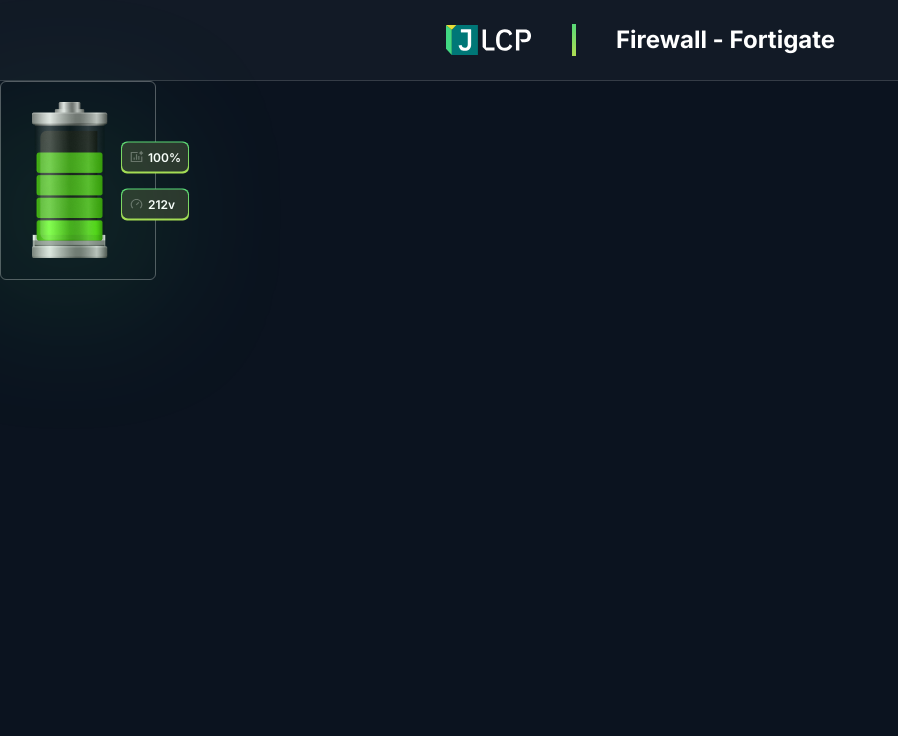
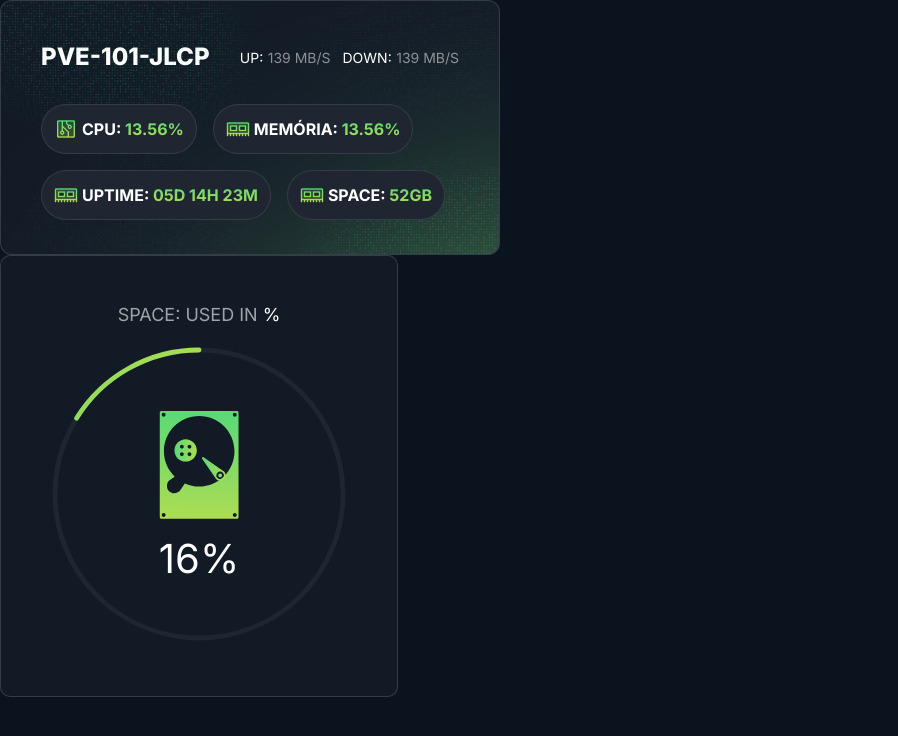
Before and after one commit to Aldovani/dashboard-JLCP, a plain HTML site: page index.html in a window 1280 px wide. Shown: the whole page, without its empty margins (0-898 px from the left). Drawn offline with Linux system fonts and the light colour scheme.

Commit message:
add card and circle progress

```diff
--- a/index.html
+++ b/index.html
@@ -14,30 +14,91 @@
     <link rel="stylesheet" href="styles/main.css" />
   </head>
   <body>
-    <!-- <div class="elipse"></div> -->
-    <header class="header">
-      <img src="assets/logo.svg" alt="Logo" />
-      <div class="divider"></div>
-      <span>Firewall - Fortigate</span>
-    </header>
+    <div class="card">
+      <header>
+        <h3>PVE-101-JLCP</h3>
 
-    <div class="battery">
-      <img src="assets/bateria.png" alt="" />
-      <div class="elipse"></div>
-      <div class="infos">
-        <div class="container-info">
-          <div class="info">
-            <img src="assets/bar-chart-box-ai-line.svg" alt="" />
-            <span>100%</span>
-          </div>
+        <div>
+          <div><span>UP:</span> <span>139 MB/S</span></div>
+          <div><span>DOWN:</span> <span>139 MB/S</span></div>
         </div>
-        <div class="container-info">
-          <div class="info">
-            <img src="assets/speed-up-line.svg" alt="" />
-            <span>212v</span>
-          </div>
+      </header>
+
+      <div class="content">
+        <div class="item">
+          <img src="assets/Circuitry.svg" alt="" />
+          <h4>CPU: <span>13.56%</span></h4>
+        </div>
+        <div class="item">
+          <img src="assets/Memory.svg" alt="" />
+          <h4>MEMÓRIA: <span>13.56%</span></h4>
+        </div>
+        <div class="item">
+          <img src="assets/Memory.svg" alt="" />
+          <h4>UPTIME: <span>05D 14H 23M</span></h4>
+        </div>
+        <div class="item">
+          <img src="assets/Memory.svg" alt="" />
+          <h4>SPACE: <span>52GB</span></h4>
         </div>
       </div>
+      <div class="elipse"></div>
+      <div class="texture"></div>
     </div>
+
+    <div class="card-circle-progress">
+      <h3>SPACE: USED IN <span>%</span></h3>
+
+      <div class="container">
+        <div class="center">
+          <img src="assets/space.svg" alt="" />
+          <h4>16%</h4>
+        </div>
+        <svg
+          width="300"
+          height="300"
+          viewBox="-31.25 -31.25 312.5 312.5"
+          version="1.1"
+          xmlns="http://www.w3.org/2000/svg"
+          style="transform: rotate(-90deg)"
+        >
+          <circle
+            r="150"
+            cx="125"
+            cy="125"
+            fill="transparent"
+            stroke="#ffffff"
+            stroke-width="5"
+            stroke-opacity="0.05"
+          ></circle>
+          <circle
+            class="circle-progress"
+            r="150"
+            cx="125"
+            cy="125"
+            stroke="url(#paint0_linear_3820_3742)"
+            stroke-width="5"
+            stroke-linecap="round"
+            fill="transparent"
+            stroke-dasharray="940px"
+          ></circle>
+          <defs>
+            <linearGradient
+              id="paint0_linear_3820_3742"
+              x1="338.789"
+              y1="7530.29"
+              x2="-263.108"
+              y2="7515.68"
+              gradientUnits="userSpaceOnUse"
+            >
+              <stop stop-color="#E8DF38" />
+              <stop offset="1" stop-color="#41D882" />
+            </linearGradient>
+          </defs>
+        </svg>
+      </div>
+    </div>
+
+    <script src="scripts/main.js"></script>
   </body>
 </html>
--- /dev/null
+++ b/scripts/main.js
@@ -0,0 +1,2 @@
+var r = document.querySelector('.card-circle-progress');
+r.style.setProperty('--progress', '16');
--- a/styles/main.css
+++ b/styles/main.css
@@ -1,93 +1,138 @@
 html,
 body {
-  font-family: "Inter" serif;
+  font-family: "Inter", serif;
   background: #0b131f;
 }
 
-
-.header {
+.card {
+  padding: 40px;
+  width: 500px;
+  height: 255px;
+  border-radius: 12px;
+  border: 1px solid rgba(255, 255, 255, 0.15);
   background: #121a26;
-  width: 100%;
-  display: flex;
-  align-items: center;
-  justify-content: center;
-  border-bottom: 1px solid rgba(255, 255, 255, 0.15);
-  padding: 24px 0;
-  gap: 40px;
+  overflow: hidden;
+  position: relative;
 }
 
-.header .divider {
-  width: 4px;
-  height: 32px;
-
-  background: linear-gradient(1.39deg, #e8df38 -66.39%, #41d882 125.92%);
+.card header {
+  display: flex;
+  justify-content: space-between;
+  align-items: center;
+}
+.card header h3 {
+  font-size: 24px;
+  font-weight: 800;
+  line-height: 130%;
+  color: #fff;
+}
+.card header > div {
+  display: flex;
+  gap: 12px;
+}
+.card header div span {
+  font-size: 14px;
+}
+.card header div span:first-child {
+  color: #fff;
+}
+.card header div span:last-child {
+  color: rgba(255, 255, 255, 0.5);
 }
 
-.header span {
-  font-family: Inter;
-  font-size: 24px;
-  font-weight: 700;
-  line-height: 31.2px;
-  text-align: center;
-  color: #fff;
-}
-
-.battery {
-  border: 1px solid rgba(255, 255, 255, 0.3);
+.card .content {
+  margin-top: 32px;
+  display: flex;
+  flex-wrap: wrap;
+  gap: 16px;
   position: relative;
-  width: 156px;
-  display: flex;
-  align-items: center;
-  justify-content: start;
-  padding: 20px 0 20px 30px;
-  border-radius: 6px;
-}
-.battery img{
-  user-select: none;
-}
-.battery .elipse{
-  background: rgba(58, 235, 105, 1);
-position: absolute;
-  width: 67.17px;
-height: 67.17px;
-border-radius: 100%;
-top: 97.5px;
-left: 2.61px;
-gap: 0px;
-filter: blur(86px);
-bottom: 10px;
-left: 32px;
-
   z-index: 1;
 }
 
-.infos {
+.card .content .item {
+  width: fit-content;
+  background: #1f2632;
+  border: 1px solid rgba(255, 255, 255, 0.1);
+  display: flex;
+  align-items: center;
+  gap: 4px;
+  padding: 12px;
+  border-radius: 100px;
+}
+.card .content .item img {
+  width: 24px;
+  height: 24px;
+}
+.card .content .item h4 {
+  font-weight: 700;
+  color: #fff;
+}
+.card .content .item span {
+  background: linear-gradient(1.39deg, #e8df38 -66.39%, #41d882 125.92%);
+  -webkit-background-clip: text;
+  background-clip: text;
+  -webkit-text-fill-color: transparent;
+}
+
+.card .elipse {
+  pointer-events: none;
+  top: calc(100% + 72px);
+  left: 250px;
   position: absolute;
-  left: 100%;
-  top: 50%;
-  transform: translateX(-50%) translateY(-50%);
+  width: 750px;
+  height: 750px;
+  mix-blend-mode: plus-lighter;
+  border-radius: 100%;
+  background-color: rgba(116, 217, 96, 1);
+  filter: blur(150px);
+}
 
+.card .texture {
+  position: absolute;
+  inset: 0;
+  pointer-events: none;
+  position: absolute;
+  width: 100%;
+  height: 100%;
+
+  background: url("/assets/texture.png");
+}
+
+.card-circle-progress{
+  padding: 50px 48px;
+  width: fit-content;
+  border: 1px solid rgba(255, 255, 255,0.15);
+  border-radius: 10px;
+  background: #121A26;
   display: flex;
   flex-direction: column;
-  gap: 15px;
+  align-items: center;
+  gap: 20px;
 }
-.container-info {
-  border-radius: 6px;
-  padding: 1px;
-  height: 32px;
-  background: linear-gradient(1.39deg, #e8df38 -66.39%, #41d882 125.92%);
+.card-circle-progress .circle-progress{
+  stroke-dashoffset: calc((var(--progress)* 9.4) - 940);
 }
-.info {
-  border-radius: 6px;
-  background: rgba(44, 52, 45, 1);
-  padding: 7px;
-  gap: 4px;
+.card-circle-progress .container{
+  position: relative;
+}
+.center{
+  position: absolute;
+  top: 50%;
+  left: 50%;
+  transform: translateY(-50%) translateX(-50%);
   display: flex;
+  gap: 20px;
+  flex-direction: column;
 
-  font-family: Inter;
-font-size: 12px;
-font-weight: 600;
-line-height: 15.6px;
-text-align: center;
+}
+.card-circle-progress .center h4{
+  font-size: 40px;
   color: #fff;
 }
+.card-circle-progress h3{
+  font-size: 18px;
+  color: rgba(255, 255, 255, 0.60);
+}
+.card-circle-progress span{
+  color: rgba(255, 255, 255);
+}
```
Also changed, not shown: assets/Group 240.svg (added), assets/space.svg (added), assets/texture.png (added). Lines whose indentation alone changed are shown as unchanged.
